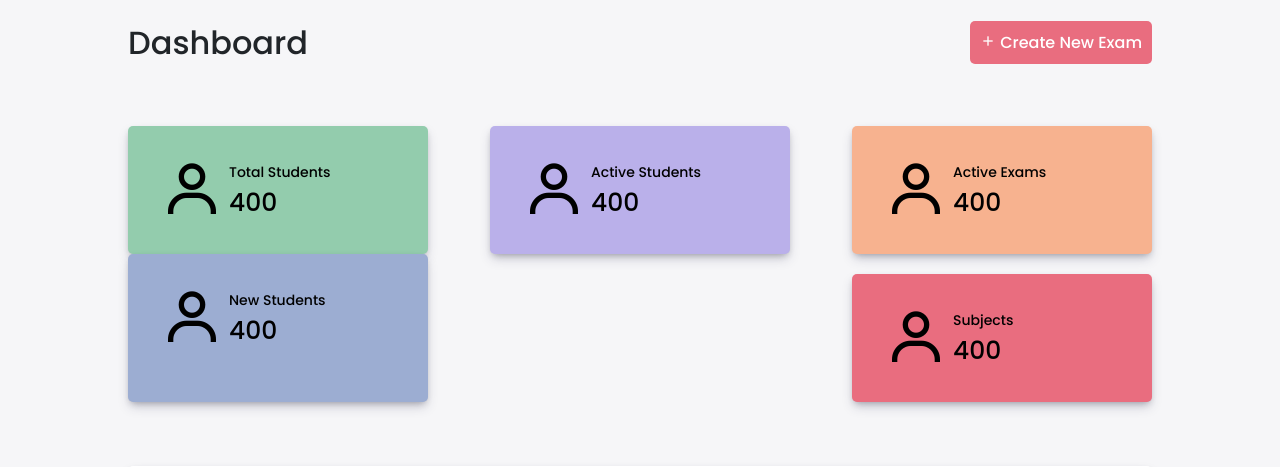
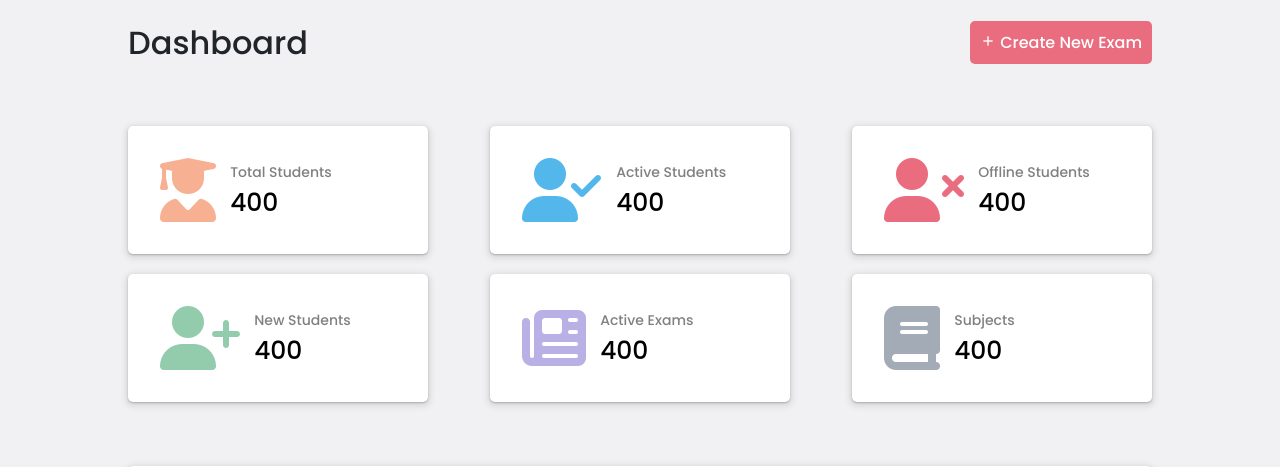
Before and after one commit to astritkrasniqi1/OnlineExamSystem, a PHP site: page /professor/Dashboard.php in a window 1280 px wide. Shown: the part 64-531 px from the top of the page. Run offline with PHP 8.4, Linux system fonts and the light colour scheme; a user stored in the database is signed in.

Commit message:
Online Exam System
Disa ndryshime ne dizajn te Professor Dashboard

Group Work

```diff
--- a/professor/Dashboard.php
+++ b/professor/Dashboard.php
@@ -17,10 +17,11 @@
     <meta http-equiv="X-UA-Compatible" content="IE=edge">
     <meta name="viewport" content="width=device-width, initial-scale=1.0">
     <title>Dashboard</title>
-    <link rel="stylesheet" href="professorDashboard.css">
+    <link rel="stylesheet" href="https://cdnjs.cloudflare.com/ajax/libs/font-awesome/6.4.0/css/all.min.css" integrity="sha512-iecdLmaskl7CVkqkXNQ/ZH/XLlvWZOJyj7Yy7tcenmpD1ypASozpmT/E0iPtmFIB46ZmdtAc9eNBvH0H/ZpiBw==" crossorigin="anonymous" referrerpolicy="no-referrer" />
+    <link rel="stylesheet" href="professorDashboard.css" media="all" type="text/css">
     <script src="https://cdnjs.cloudflare.com/ajax/libs/jquery/3.6.4/jquery.min.js" integrity="sha512-pumBsjNRGGqkPzKHndZMaAG+bir374sORyzM3uulLV14lN5LyykqNk8eEeUlUkB3U0M4FApyaHraT65ihJhDpQ==" crossorigin="anonymous" referrerpolicy="no-referrer"></script>
 </head>
-<body style="background: #f6f6f8">
+<body style="background:#f1f1f3;">
     <?php @include 'navbar.php' ?>
 <section>
         <div class="pageTitleContainer" >
@@ -38,10 +39,9 @@
                </div>
 
         </div>
-
     <div class="overview" style="flex-wrap:wrap;">
-        <a href="#"><div>
-            <i class='bx bx-user'></i>
+        <a href="#" class=""><div>
+            <i class="fa-solid fa-user-graduate" style="color:#f7b092;"></i>&nbsp;
             <div class="col-auto">
             <span>Total Students</span>
             <h5>400</h5>
@@ -49,32 +49,38 @@
         </div>
         </a>
 
-        <a href="#"><div>
-            <i class='bx bx-user'></i>
+        <a href="#" class=""><div>
+        <i class="fa-solid fa-user-check" style="color:#53b7ec;"></i>&nbsp;
             <div class="col-auto"><span>Active Students</span>
             <h5>400</h5></div>
 
         </div>
         </a>
-        <a href="#">
+        <a href="#" class="">
             <div>
-            <i class='bx bx-user'></i>
-            <div class="col-auto"><span>Active Exams</span>
+            <i class="fa-solid fa-user-xmark" style="color:#e96d7f;"></i>&nbsp;
+            <div class="col-auto"><span>Offline Students</span>
             <h5>400</h5></div>
             </div>
         </a>
-        <a href="#"><div>
-            <i class='bx bx-user'></i>
+        <a href="#" class="">
+            <div>
+            <i class="fa-solid fa-user-plus" style="color:#93ccad;"></i>&nbsp;
             <div class="col-auto"><span>New Students</span>
+            <h5>400</h5></div>
+            </div>
+        </a>
+        <a href="#" class=""><div>
+        <i class="fa-solid fa-newspaper" style="color:#b9b1e5;"></i> &nbsp;
+            <div class="col-auto"><span>Active Exams</span>
             <h5>400</h5></div>
 
         </div>
         </a>
-        <a href="#" style="margin-top: 20px;background: #e96d7f;"><div>
-            <i class='bx bx-user'></i>
+        <a href="#" class="" style=""><div>
+        <i class="fa-solid fa-book" style="color:#a3abb6;"></i>&nbsp;
             <div class="col-auto"><span>Subjects</span>
             <h5>400</h5></div>
-
         </div>
         </a>
     </div>
--- a/professor/professorDashboard.css
+++ b/professor/professorDashboard.css
@@ -1,10 +1,10 @@
-
 .overview{
     display: flex;
     flex-direction: row;
+    gap: 20px;
     justify-content: space-between;
-    margin:4rem 8rem;
     padding:0;
+    margin: 4rem 8rem;
     border-radius: 24px;
     flex-wrap: wrap;
 }
@@ -15,9 +15,9 @@
     width:300px;
     padding: 2rem;
     background:white;
-    box-shadow: rgba(50, 50, 93, 0.25) 0px 6px 12px -2px, rgba(0, 0, 0, 0.3) 0px 3px 7px -3px;
+    box-shadow: rgba(60, 64, 67, 0.3) 0px 1px 2px 0px, rgba(60, 64, 67, 0.15) 0px 2px 6px 2px;
 }
-.overview a:nth-child(1){
+/*.overview a:nth-child(1){
     background:#93ccad;
 }
 .overview a:nth-child(2){
@@ -33,6 +33,9 @@
 .overview a:nth-child(5){
    background: #e96d7f;
 }
+.overview a:nth-child(6){
+    background: #ebb100;
+ }*/
 
 
 .overview a div{
@@ -52,7 +55,7 @@
 }
 .overview a div div span{
     font-size:14px;
-    color:black;
+    color:gray;
 }
 .overview a div div h5{
     font-size:25px;
@@ -64,7 +67,7 @@
     background: white;
     padding: 2rem;
     border-radius: 5px;
-    box-shadow: rgba(50, 50, 93, 0.25) 0px 6px 12px -2px, rgba(0, 0, 0, 0.3) 0px 3px 7px -3px;
+    box-shadow: rgba(60, 64, 67, 0.3) 0px 1px 2px 0px, rgba(60, 64, 67, 0.15) 0px 2px 6px 2px;
 }
 
 .recentExam h3{
```
